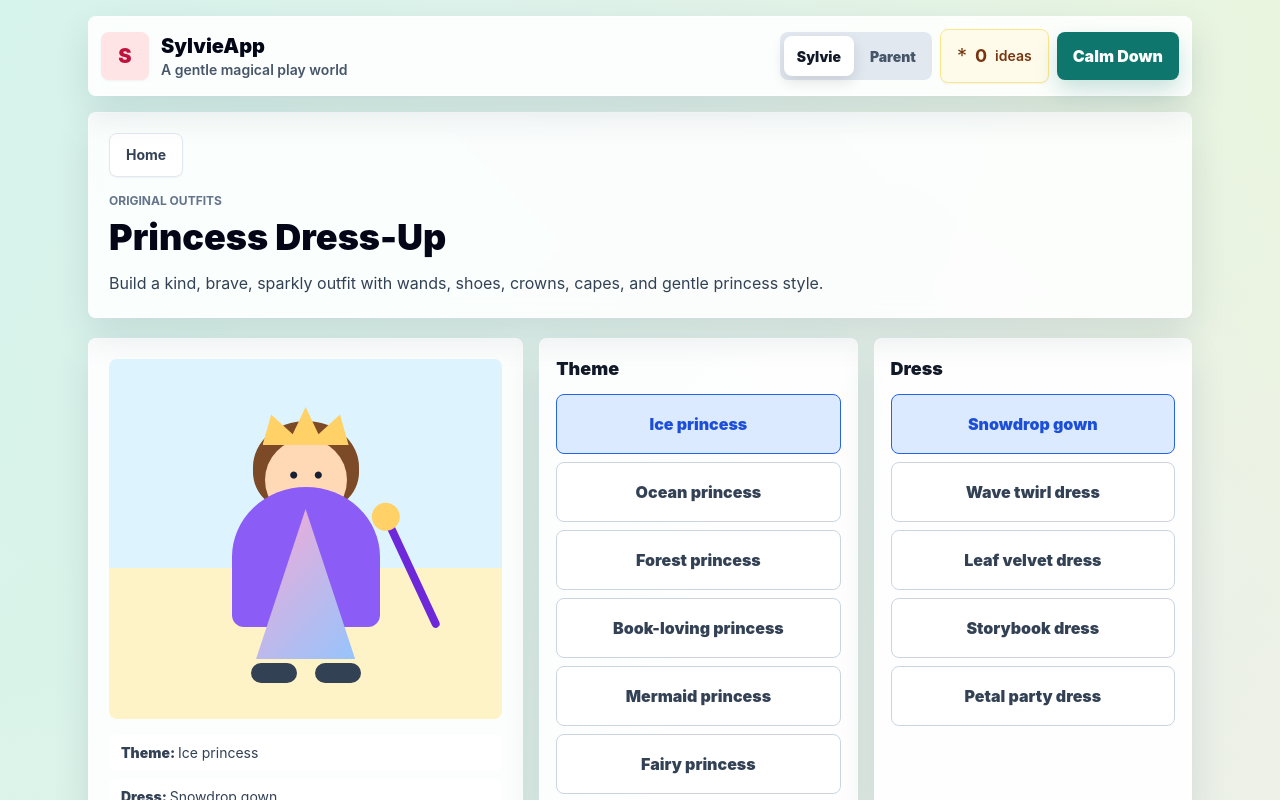
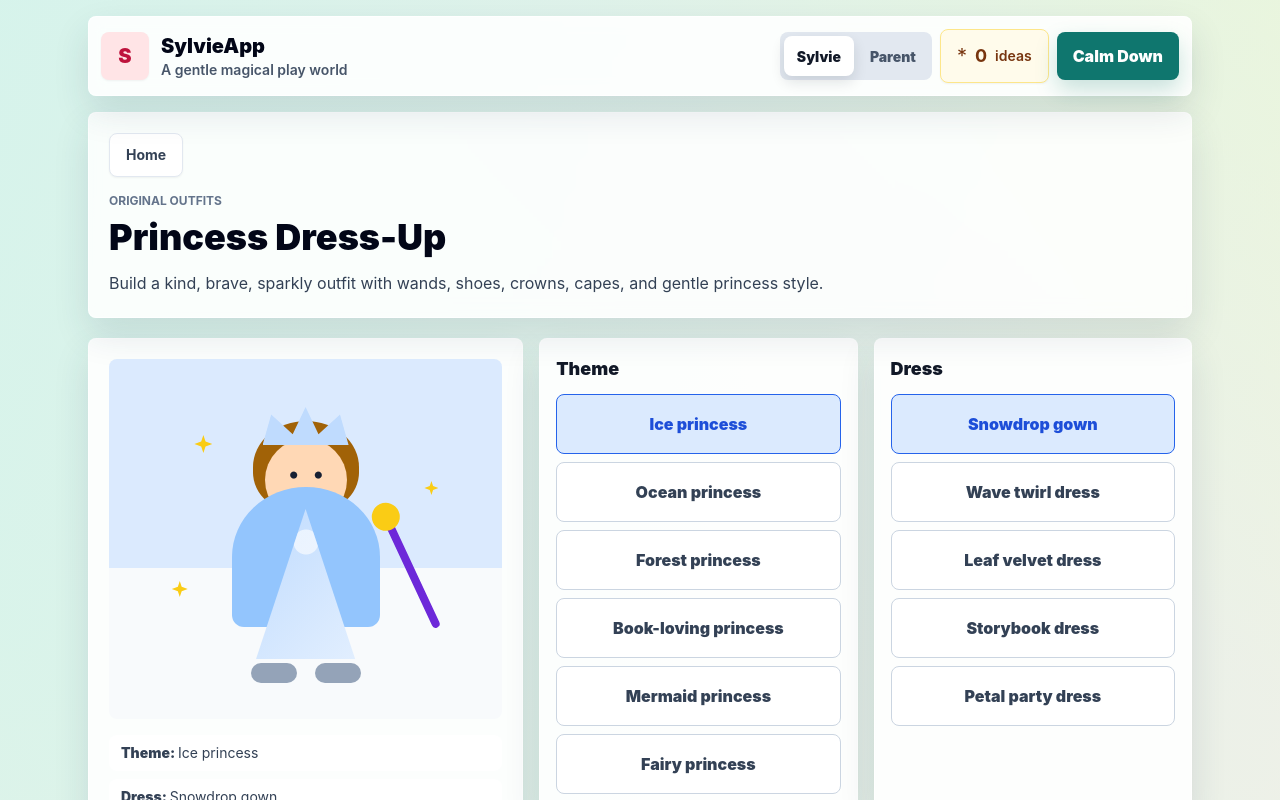
Before and after one commit to joshuaparris-max/SylvieApp, a React (Vite) app: page /princess-dress-up in a window 1280 px wide. Shown: the top 800 px of the page. Built offline with nearby package versions, Linux system fonts and the light colour scheme.

Commit message:
Make princess dress up choices visible

```diff
--- a/src/games/PrincessDressUp.jsx
+++ b/src/games/PrincessDressUp.jsx
@@ -8,17 +8,95 @@ const defaultOutfit = Object.fromEntries(
   Object.entries(dressUpOptions).map(([key, values]) => [key, values[0]]),
 )
 
+const partStyles = {
+  theme: {
+    'Ice princess': { sky: '#dbeafe', ground: '#f8fafc' },
+    'Ocean princess': { sky: '#bae6fd', ground: '#ccfbf1' },
+    'Forest princess': { sky: '#dcfce7', ground: '#bbf7d0' },
+    'Book-loving princess': { sky: '#fef3c7', ground: '#fde68a' },
+    'Mermaid princess': { sky: '#cffafe', ground: '#a7f3d0' },
+    'Fairy princess': { sky: '#f5d0fe', ground: '#dcfce7' },
+  },
+  dress: {
+    'Snowdrop gown': '#bfdbfe',
+    'Wave twirl dress': '#38bdf8',
+    'Leaf velvet dress': '#22c55e',
+    'Storybook dress': '#facc15',
+    'Petal party dress': '#f9a8d4',
+  },
+  shoes: {
+    'Silver slippers': '#94a3b8',
+    'Shell shoes': '#fb7185',
+    'Moss boots': '#166534',
+    'Daisy flats': '#fef08a',
+  },
+  wand: {
+    'Starlight wand': '#6d28d9',
+    'Bubble wand': '#0ea5e9',
+    'Acorn wand': '#92400e',
+    'Rainbow pencil wand': '#ef4444',
+  },
+  crown: {
+    'Crystal crown': '#bfdbfe',
+    'Pearl crown': '#f8fafc',
+    'Blossom crown': '#f9a8d4',
+    'Book crown': '#facc15',
+  },
+  cape: {
+    'Frost cape': '#93c5fd',
+    'Sea cape': '#06b6d4',
+    'Fern cape': '#16a34a',
+    'Velvet cape': '#8b5cf6',
+  },
+  hair: {
+    'Honey curls': '#a16207',
+    'Rose bob': '#be123c',
+    'Cocoa waves': '#7c2d12',
+    'Moonlight braids': '#e2e8f0',
+  },
+  sparkle: {
+    'Soft stars': '#facc15',
+    'Tiny bubbles': '#67e8f9',
+    'Leaf glimmers': '#4ade80',
+    'Book dust': '#fbbf24',
+  },
+}
+
 function randomItem(values) {
   return values[Math.floor(Math.random() * values.length)]
+}
+
+function getSafeOutfit(outfit) {
+  const source =
+    outfit && typeof outfit === 'object' && !Array.isArray(outfit) ? outfit : {}
+
+  return Object.fromEntries(
+    Object.entries(dressUpOptions).map(([part, values]) => [
+      part,
+      values.includes(source[part]) ? source[part] : values[0],
+    ]),
+  )
 }
 
 export default function PrincessDressUp() {
   const { awardStars } = useAppState()
   const [outfit, setOutfit] = useLocalStorage(STORAGE_KEYS.outfit, defaultOutfit)
-  const safeOutfit = { ...defaultOutfit, ...outfit }
+  const safeOutfit = getSafeOutfit(outfit)
+  const themeStyle = partStyles.theme[safeOutfit.theme]
+  const previewStyle = {
+    '--preview-sky': themeStyle.sky,
+    '--preview-ground': themeStyle.ground,
+    '--preview-hair': partStyles.hair[safeOutfit.hair],
+    '--preview-crown': partStyles.crown[safeOutfit.crown],
+    '--preview-cape': partStyles.cape[safeOutfit.cape],
+    '--preview-dress': partStyles.dress[safeOutfit.dress],
+    '--preview-shoes': partStyles.shoes[safeOutfit.shoes],
+    '--preview-wand': partStyles.wand[safeOutfit.wand],
+    '--preview-sparkle': partStyles.sparkle[safeOutfit.sparkle],
+  }
 
   const updateOutfit = (part, value) => {
-    setOutfit((current) => ({ ...current, [part]: value }))
+    setOutfit((current) => ({ ...getSafeOutfit(current), [part]: value }))
   }
 
   const randomOutfit = () => {
@@ -46,7 +124,7 @@ export default function PrincessDressUp() {
 
       <section className="grid gap-4 lg:grid-cols-[0.8fr_1.2fr]">
         <div className="rounded-lg border border-white/80 bg-white/90 p-5 shadow-soft">
-          <div className="dress-preview" aria-label="Outfit preview">
+          <div className="dress-preview" style={previewStyle} aria-label="Outfit preview">
             <span className="preview-hair" />
             <span className="preview-crown" />
             <span className="preview-face" />
@@ -54,14 +132,16 @@ export default function PrincessDressUp() {
             <span className="preview-dress" />
             <span className="preview-shoes" />
             <span className="preview-wand" />
+            <span className="preview-sparkle sparkle-one" />
+            <span className="preview-sparkle sparkle-two" />
+            <span className="preview-sparkle sparkle-three" />
           </div>
           <div className="mt-4 grid gap-2 text-sm text-slate-700">
-            {Object.entries(safeOutfit)
-              .filter(([key]) => key !== 'savedAt')
-              .map(([key, value]) => (
+            {Object.entries(dressUpOptions)
+              .map(([key]) => (
                 <p key={key} className="rounded-lg bg-white px-3 py-2">
                   <span className="font-black capitalize">{key}: </span>
-                  {value}
+                  {safeOutfit[key]}
                 </p>
               ))}
           </div>
--- a/src/index.css
+++ b/src/index.css
@@ -616,7 +616,7 @@ button[disabled] {
   overflow: hidden;
   border-radius: 8px;
   background:
-    linear-gradient(#ddf4ff 0 58%, #fef3c7 58% 100%),
+    linear-gradient(var(--preview-sky, #ddf4ff) 0 58%, var(--preview-ground, #fef3c7) 58% 100%),
     #fff;
 }
 
@@ -626,7 +626,8 @@ button[disabled] {
 .preview-cape,
 .preview-dress,
 .preview-shoes,
-.preview-wand {
+.preview-wand,
+.preview-sparkle {
   position: absolute;
   left: 50%;
   transform: translateX(-50%);
@@ -637,7 +638,7 @@ button[disabled] {
   width: 148px;
   height: 140px;
   border-radius: 50% 50% 12px 12px;
-  background: #8b5cf6;
+  background: var(--preview-cape, #8b5cf6);
 }
 
 .preview-dress {
@@ -645,7 +646,9 @@ button[disabled] {
   width: 118px;
   height: 150px;
   clip-path: polygon(50% 0, 92% 100%, 8% 100%);
-  background: linear-gradient(135deg, #f9a8d4, #93c5fd);
+  background:
+    radial-gradient(circle at 50% 22%, rgba(255, 255, 255, 0.62) 0 12px, transparent 13px),
+    linear-gradient(135deg, var(--preview-dress, #f9a8d4), #ffffff 180%);
 }
 
 .preview-face {
@@ -665,7 +668,7 @@ button[disabled] {
   width: 106px;
   height: 92px;
   border-radius: 50% 50% 44% 44%;
-  background: #7c4a26;
+  background: var(--preview-hair, #7c4a26);
 }
 
 .preview-crown {
@@ -674,7 +677,7 @@ button[disabled] {
   width: 86px;
   height: 38px;
   clip-path: polygon(0 100%, 10% 20%, 35% 72%, 50% 0, 65% 72%, 90% 20%, 100% 100%);
-  background: #ffd166;
+  background: var(--preview-crown, #ffd166);
 }
 
 .preview-shoes {
@@ -690,7 +693,7 @@ button[disabled] {
   width: 46px;
   height: 20px;
   border-radius: 999px;
-  background: #334155;
+  background: var(--preview-shoes, #334155);
   content: "";
 }
 
@@ -708,7 +711,7 @@ button[disabled] {
   width: 8px;
   height: 120px;
   border-radius: 999px;
-  background: #6d28d9;
+  background: var(--preview-wand, #6d28d9);
   transform: rotate(-25deg);
 }
 
@@ -719,8 +722,35 @@ button[disabled] {
   width: 28px;
   height: 28px;
   border-radius: 50%;
-  background: #ffd166;
+  background: var(--preview-sparkle, #ffd166);
   content: "";
+}
+
+.preview-sparkle {
+  z-index: 3;
+  width: 18px;
+  height: 18px;
+  clip-path: polygon(50% 0, 62% 36%, 100% 50%, 62% 64%, 50% 100%, 38% 64%, 0 50%, 38% 36%);
+  background: var(--preview-sparkle, #facc15);
+}
+
+.sparkle-one {
+  top: 76px;
+  left: 24%;
+}
+
+.sparkle-two {
+  top: 122px;
+  left: 82%;
+  width: 14px;
+  height: 14px;
+}
+
+.sparkle-three {
+  top: 222px;
+  left: 18%;
+  width: 16px;
+  height: 16px;
 }
 
 .color-swatch,
```
